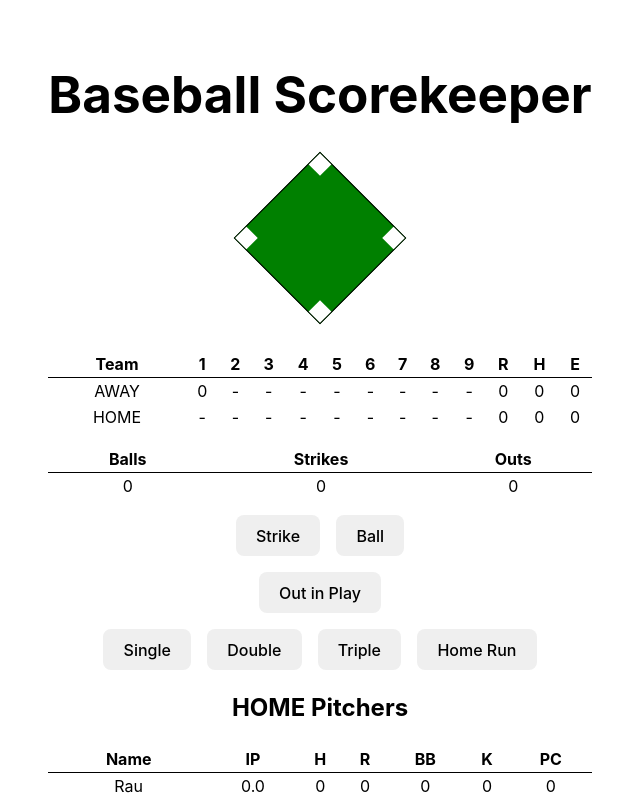
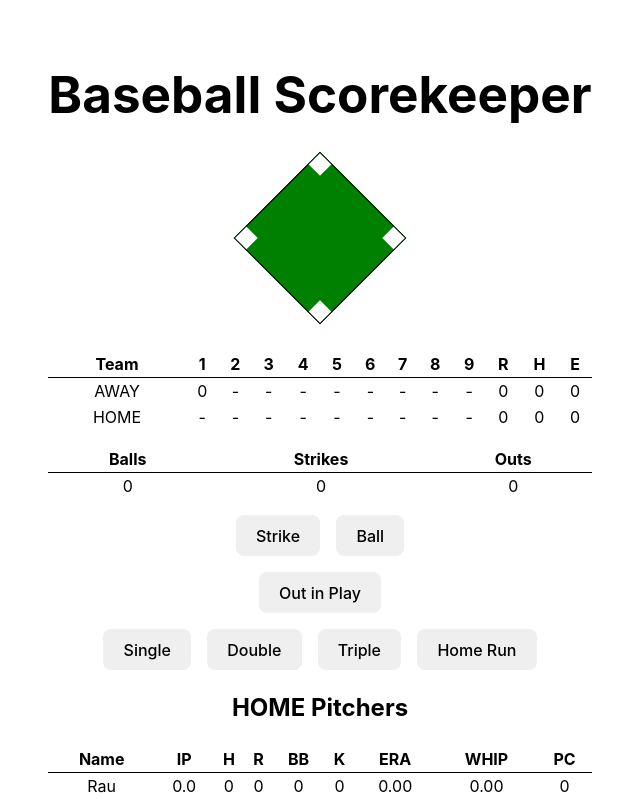
Before and after one commit to bgaudino/baseball-scoreboard, a React (Vite) app: page / in a window 1280 px wide. Shown: the top 800 px of the page, without its empty margins (320-960 px from the left). Built offline with nearby package versions, Linux system fonts and the light colour scheme.

Commit message:
Add ERA and WHIP

```diff
--- a/src/components/BoxScore.tsx
+++ b/src/components/BoxScore.tsx
@@ -1,6 +1,6 @@
-import usePitchingStats from '../hooks/usePitchingStats';
 import {Hitter, useStore} from '../store';
 import HittingStats from './HittingStats';
+import PitchingStats from './PitchingStats';
 
 interface LineupProps {
   lineup: Hitter[][];
@@ -39,8 +39,6 @@ function Lineup({lineup, atBat}: LineupProps) {
 export default function BoxScore() {
   const awayTeam = useStore((state) => state.awayTeam);
   const homeTeam = useStore((state) => state.homeTeam);
-  const awayPitchers = useStore((state) => state.awayPitchers);
-  const homePitchers = useStore((state) => state.homePitchers);
   const awayLineup = useStore((state) => state.awayLineup);
   const homeLineup = useStore((state) => state.homeLineup);
   const awayHitter = useStore((state) => state.awayHitter);
@@ -51,37 +49,11 @@ export default function BoxScore() {
   const pitchingTeam = top ? homeTeam : awayTeam;
   const lineup = top ? awayLineup : homeLineup;
   const atBat = top ? awayHitter : homeHitter;
-  const pitchers = top ? homePitchers : awayPitchers;
-  const pitcher = pitchers[pitchers.length - 1];
-  const {IP, H, R, BB, K, pitches} = usePitchingStats();
 
   return (
     <>
       <h2>{pitchingTeam} Pitchers</h2>
-      <table>
-        <thead>
-          <tr>
-            <th>Name</th>
-            <th>IP</th>
-            <th>H</th>
-            <th>R</th>
-            <th>BB</th>
-            <th>K</th>
-            <th>PC</th>
-          </tr>
-        </thead>
-        <tbody>
-          <tr>
-            <td>{pitcher.name}</td>
-            <td>{IP}</td>
-            <td>{H}</td>
-            <td>{R}</td>
-            <td>{BB}</td>
-            <td>{K}</td>
-            <td>{pitches}</td>
-          </tr>
-        </tbody>
-      </table>
+      <PitchingStats />
       <h2>{hittingTeam} Lineup</h2>
       <Lineup lineup={lineup} atBat={atBat} />
     </>
--- /dev/null
+++ b/src/components/PitchingStats.tsx
@@ -0,0 +1,35 @@
+import usePitchingStats from '../hooks/usePitchingStats';
+
+export default function PitchingStats() {
+  const {IP, H, R, BB, K, ERA, WHIP, pitches, name} = usePitchingStats();
+  return (
+    <table>
+        <thead>
+          <tr>
+            <th>Name</th>
+            <th>IP</th>
+            <th>H</th>
+            <th>R</th>
+            <th>BB</th>
+            <th>K</th>
+            <th>ERA</th>
+            <th>WHIP</th>
+            <th>PC</th>
+          </tr>
+        </thead>
+        <tbody>
+          <tr>
+            <td>{name}</td>
+            <td>{IP}</td>
+            <td>{H}</td>
+            <td>{R}</td>
+            <td>{BB}</td>
+            <td>{K}</td>
+            <td>{ERA.toFixed(2)}</td>
+            <td>{WHIP.toFixed(2)}</td>
+            <td>{pitches}</td>
+          </tr>
+        </tbody>
+      </table>
+  )
+}
--- a/src/hooks/usePitchingStats.ts
+++ b/src/hooks/usePitchingStats.ts
@@ -3,14 +3,18 @@ import {currentPitcher, useStore} from '../store';
 export default function usePitchingStats() {
   const state = useStore((state) => state);
   const pitcher = currentPitcher(state);
-  const {outs, balls, strikes} = pitcher;
+  const {outs, balls, strikes, BB, H, R} = pitcher;
   const innings = Math.floor(outs / 3);
   const extraOuts = outs % 3;
   const IP = `${innings}.${extraOuts}`;
   const pitches = balls + strikes;
+  const ERA = outs > 0 ? (R / (outs / 3)) * 9 : 0;
+  const WHIP = outs > 0 ? (BB + H) / (outs / 3) : 0;
   return {
     ...pitcher,
     IP,
+    ERA,
+    WHIP,
     pitches,
   };
 }
```
